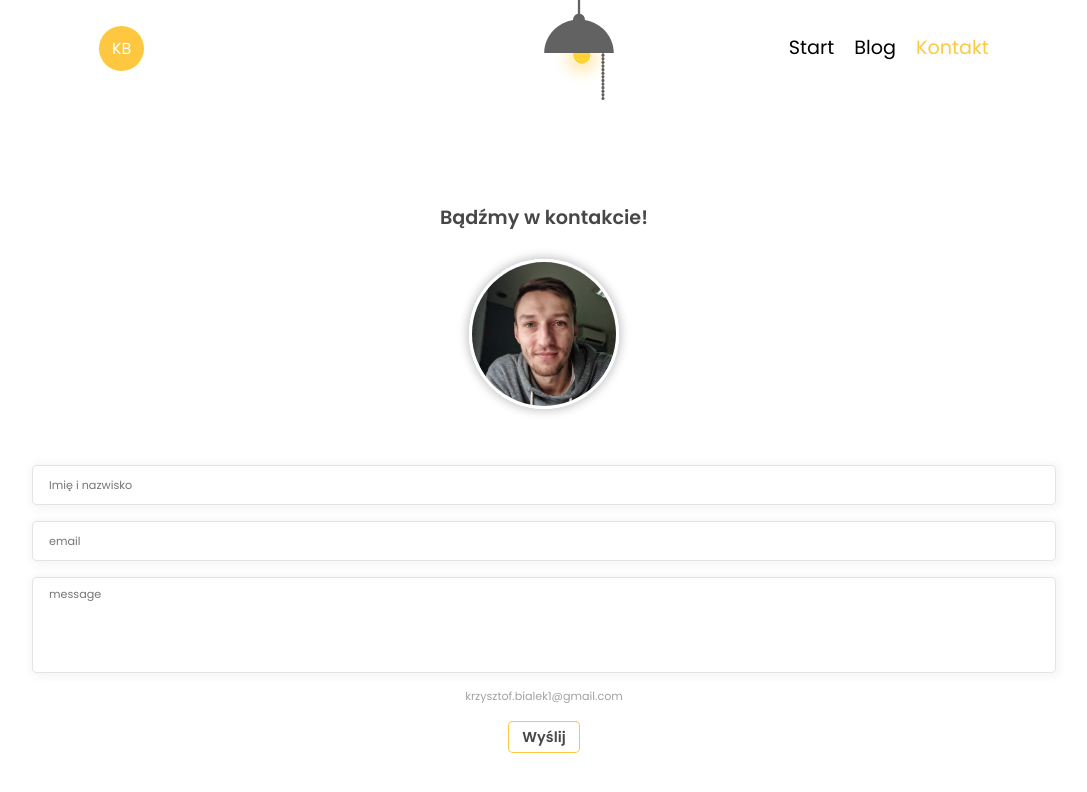
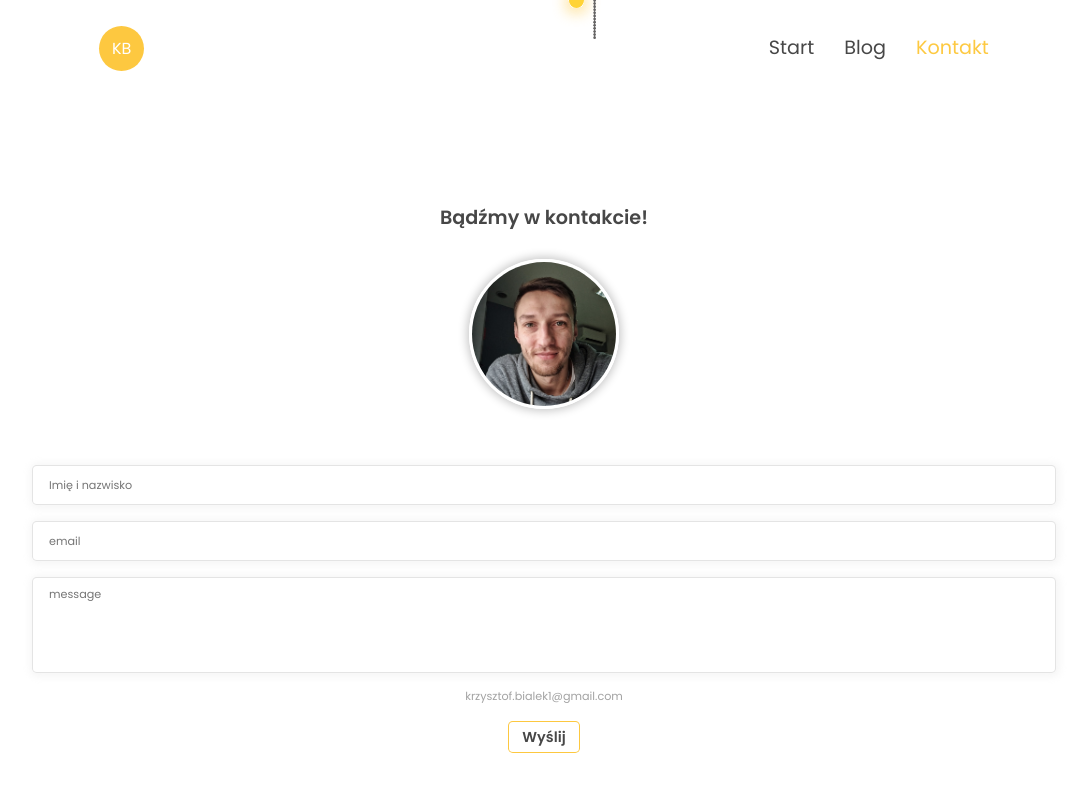
Before and after one commit to bialek-k/Portfolio-website, a Next.js app: page /contact in a window 1280 px wide. Shown: the top 792 px of the page, without its empty margins (96-1183 px from the left). Built offline with nearby package versions, Linux system fonts and the light colour scheme.

Commit message:
main.css

```diff
--- a/components/Header.js
+++ b/components/Header.js
@@ -46,7 +46,7 @@ const Header = () => {
         <div className={styles.darkMode}>
           <Image
             src={toggle ? Light : LightDark}
-            width={70}
+            width={60}
             onClick={() => setToggle((prevState) => !prevState)}
           />
         </div>
--- a/components/Header.module.scss
+++ b/components/Header.module.scss
@@ -135,7 +135,7 @@
     .darkMode {
       display: inline-block;
       position: absolute;
-      top: -50px;
+      top: -90px;
       left: 50%;
     }
 
@@ -155,7 +155,7 @@
 
         gap: 10px;
         & li a {
-          color: black;
+          color: var(--color-primary-text);
           font-size: 1.2rem;
         }
         .active {
@@ -171,7 +171,7 @@
     .nav {
       justify-content: flex-end;
       .navList {
-        gap: 20px;
+        gap: 30px;
         & li a {
           // font-size: 2rem;
         }
--- a/components/Layout.module.css
+++ b/components/Layout.module.css
@@ -22,3 +22,7 @@
   top: 0;
   right: 20px;
 }
+
+.main {
+  /* width: min(1440px, 90vw); */
+}
--- a/styles/blog.module.scss
+++ b/styles/blog.module.scss
@@ -1,5 +1,5 @@
 .container {
-  width: 80%;
+  width: min(1024px, 90vw);
   margin: 20px auto;
 }
 // .container {
```
Also changed, not shown: components/Post.module.scss (+19 -0 lines).
